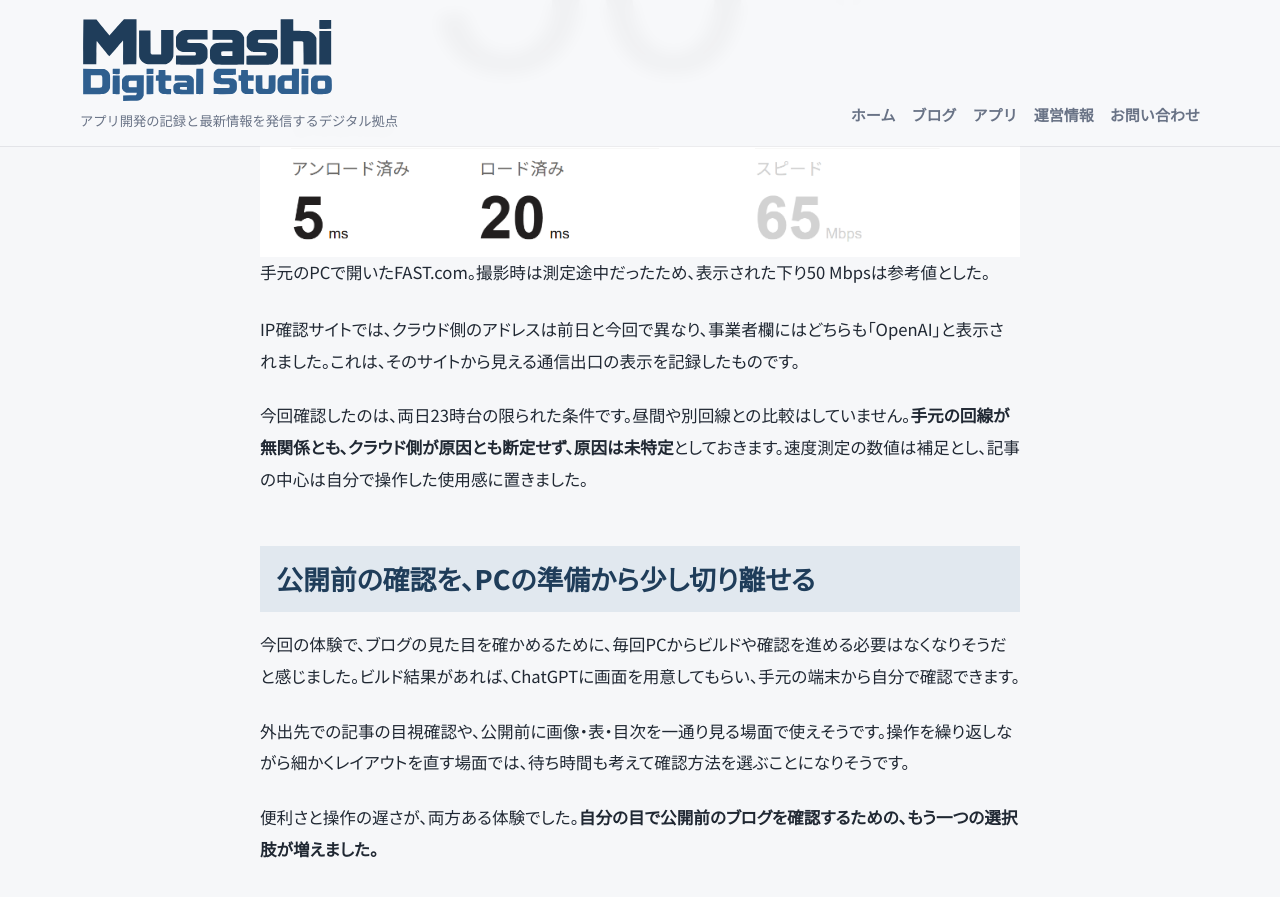
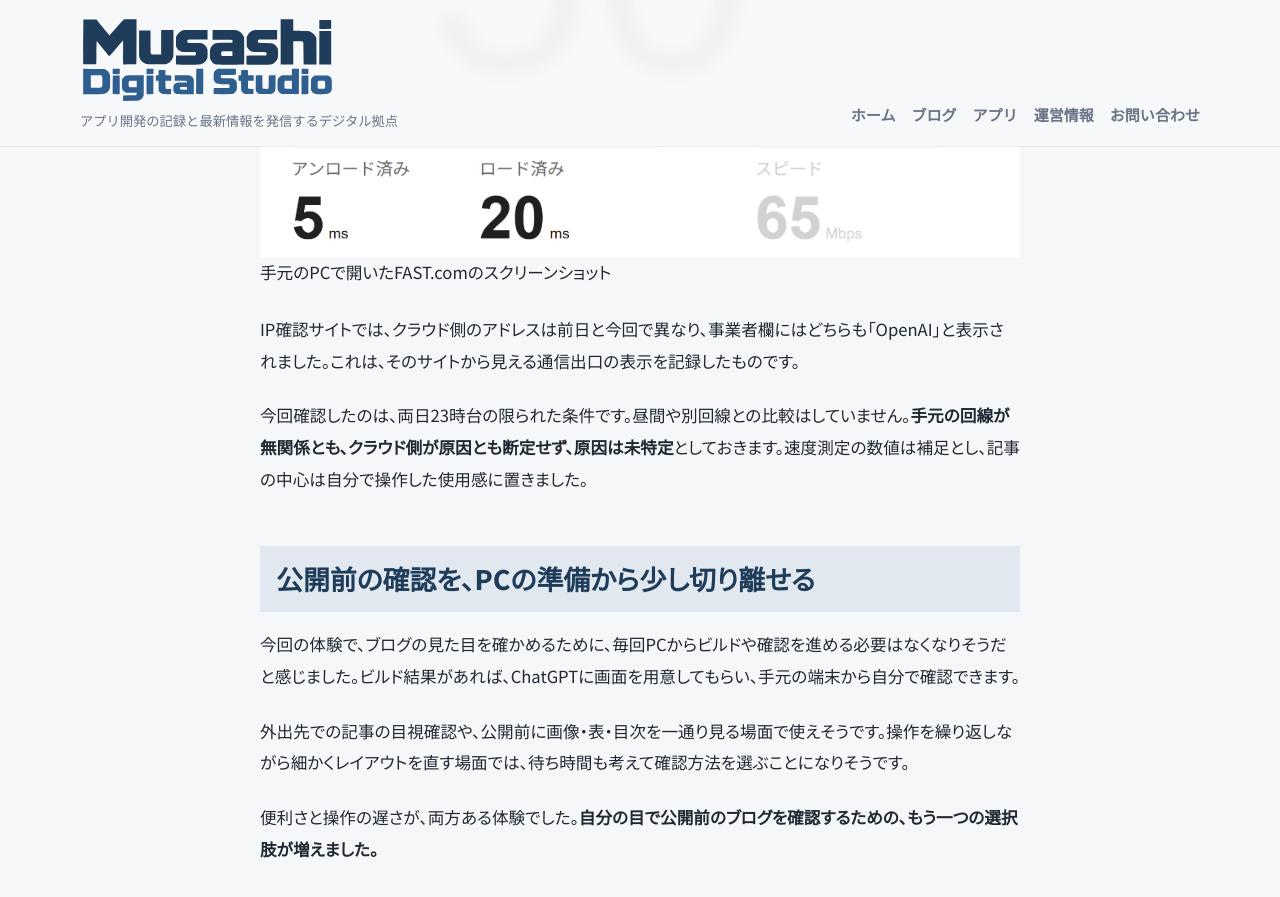
Before and after one commit to yasuhiro-toyoda/yasuhiro-toyoda.github.io, a Jekyll site: the page built from _posts/2026/11/2026-11-25-chatgpt-cloud-browser-blog-preview.md, in a window 1280 px wide and 900 px high, scrolled down 5192 px. Shown: the top 897 px of the window. Built offline with Jekyll 4.4.1, drawn with Linux system fonts in a browser that asks for light colours; some of the changed text lies outside the part shown.

Commit message:
FAST.comの表とキャプションをPC側の測定結果に合わせる

```diff
--- a/_posts/2026/11/2026-11-25-chatgpt-cloud-browser-blog-preview.md
+++ b/_posts/2026/11/2026-11-25-chatgpt-cloud-browser-blog-preview.md
@@ -68,7 +68,7 @@ PCに切り替えても、反応の遅さは残りました。特に遅いとき
 | 測定した場所・方法 | 画面に表示された値 | 読み取れる範囲 |
 | --- | --- | --- |
 | クラウドブラウザ内のBingの速度測定 | 下り452.02Mbps、上り390.47Mbps、Ping 133ms | クラウド側と測定先の間の結果 |
-| PC側のFAST.com | 下り50Mbps、上り65Mbps、無負荷時5ms、負荷時20ms | 撮影時点の参考表示。測定途中と思われるため、確定値として扱わない |
+| PC側のFAST.com | 下り50Mbps、上り65Mbps、無負荷時5ms、負荷時20ms | 手元のPCとFAST.comの測定先との間で測定した結果 |
 
 <figure style="margin: 1.5em 0;">
   <img src="/assets/images/blog/2026-11-25-chatgpt-cloud-browser-blog-preview/cloud-bing-speed.png" alt="Bingの速度測定結果。Ping 133 ms、下り452.02 Mbps、上り390.47 Mbps" width="581" height="384" loading="lazy" decoding="async">
@@ -80,8 +80,8 @@ PCに切り替えても、反応の遅さは残りました。特に遅いとき
 [FAST.comの説明](https://fast.com/ja/)によると、速度測定ではNetflixのサーバーとデータを送受信します。PC側の結果も、クラウドブラウザとの通信を直接測った値ではありません。[Netflixの解説](https://about.netflix.com/ja/news/fast-com-now-measures-latency-and-upload-speed)にある無負荷・負荷時のレイテンシは、それぞれ通信負荷の少ない状態と大きい状態での往復時間です。測定先と経路が異なるため、これらの数値だけでクラウド操作の遅さを説明することはできません。
 
 <figure style="margin: 1.5em 0;">
-  <img src="/assets/images/blog/2026-11-25-chatgpt-cloud-browser-blog-preview/pc-fast-in-progress.png" alt="FAST.comに下り50 Mbpsと一時停止ボタンが表示され、上り65 Mbpsは薄い文字で表示されている" width="935" height="825" loading="lazy" decoding="async">
-  <figcaption>手元のPCで開いたFAST.com。撮影時は測定途中だったため、表示された下り50 Mbpsは参考値とした。</figcaption>
+  <img src="/assets/images/blog/2026-11-25-chatgpt-cloud-browser-blog-preview/pc-fast-in-progress.png" alt="PC側の測定結果。下り50 Mbps、上り65 Mbps、レイテンシは無負荷時5 ms、負荷時20 ms" width="935" height="825" loading="lazy" decoding="async">
+  <figcaption>手元のPCで開いたFAST.comのスクリーンショット</figcaption>
 </figure>
 
 IP確認サイトでは、クラウド側のアドレスは前日と今回で異なり、事業者欄にはどちらも「OpenAI」と表示されました。これは、そのサイトから見える通信出口の表示を記録したものです。
```
